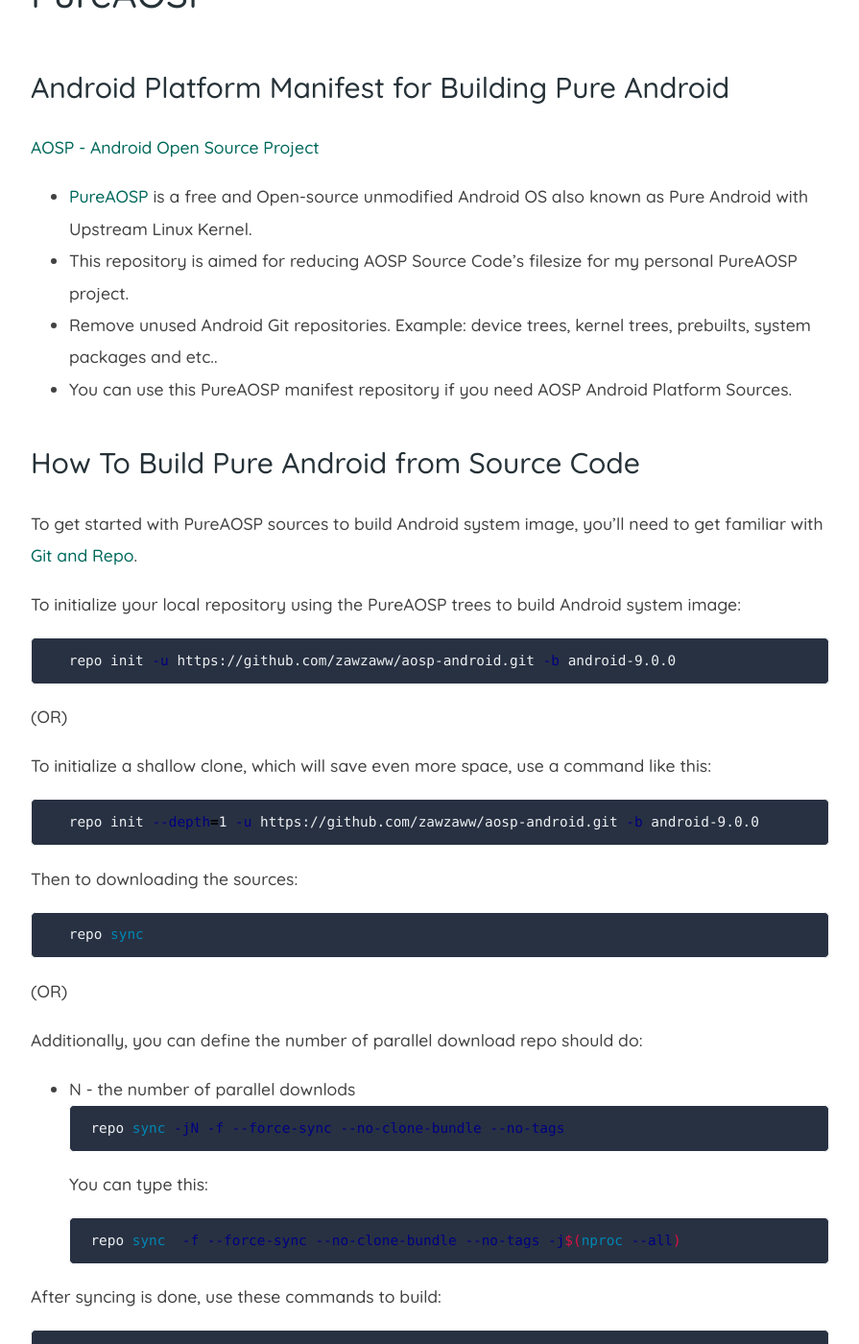
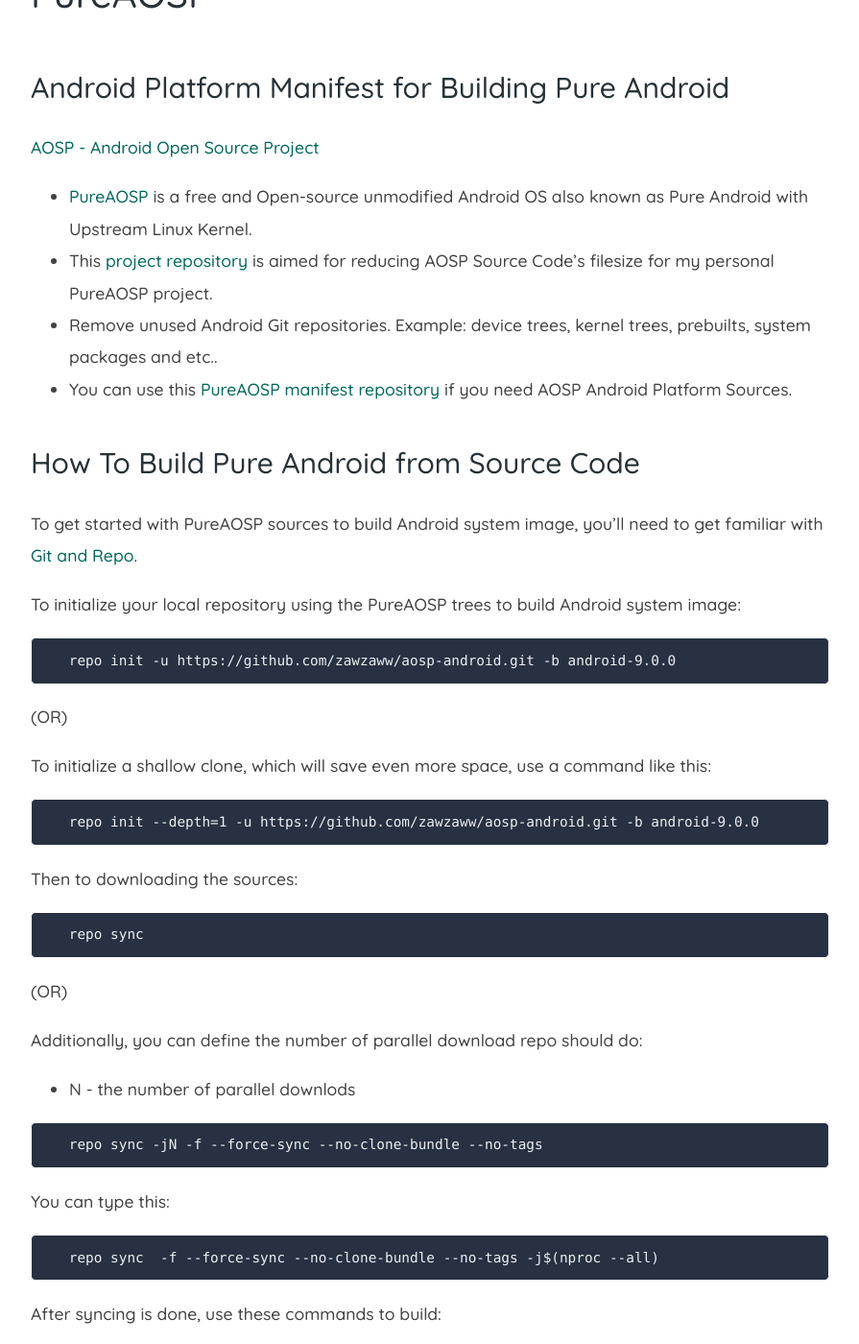
Before and after one commit to zawzaww/zawzaww.github.io, a Jekyll site: the page built from pages/aosp-android.md, in a window 1280 px wide and 1400 px high, scrolled down 440 px. Shown: the whole window at 96% size, without its empty margins (192-1087 px from the left). Built offline with Jekyll 4.4.1, drawn with Linux system fonts in a browser that asks for light colours; some of the changed text lies outside the part shown.

Commit message:
pages: aosp-android: Fix various markdown formats
Signed-off-by: Zaw Zaw <zawzthein@outlook.com>

````diff
--- a/pages/aosp-android.md
+++ b/pages/aosp-android.md
@@ -10,28 +10,31 @@
 
 [AOSP - Android Open Source Project](https://source.android.com)
 - [PureAOSP](https://android.googlesource.com) is a free and Open-source unmodified Android OS also known as Pure Android with Upstream Linux Kernel.
-- This repository is aimed for reducing AOSP Source Code's filesize for my personal PureAOSP project.
+- This [project repository](https://github.com/zawzaww/aosp-android) is aimed for reducing AOSP Source Code's filesize for my personal PureAOSP project.
 - Remove unused Android Git repositories. Example: device trees, kernel trees, prebuilts, system packages and etc..
-- You can use this PureAOSP manifest repository if you need AOSP Android Platform Sources.
+- You can use this [PureAOSP manifest repository](https://github.com/zawzaww/aosp-android) if you need AOSP Android Platform Sources.
 
 ## How To Build Pure Android from Source Code
 To get started with PureAOSP sources to build Android system image, you'll need to get
 familiar with [Git and Repo](https://source.android.com/setup/build/downloading#installing-repo).
 
 To initialize your local repository using the PureAOSP trees to build Android system image:
-```bash
+
+```
    repo init -u https://github.com/zawzaww/aosp-android.git -b android-9.0.0
 ```
 
 (OR)
 
 To initialize a shallow clone, which will save even more space, use a command like this:
-```bash
+
+```
    repo init --depth=1 -u https://github.com/zawzaww/aosp-android.git -b android-9.0.0
 ```
 
 Then to downloading the sources:
-```bash
+
+```
    repo sync
 ```
 
@@ -39,16 +42,20 @@
 
 Additionally, you can define the number of parallel download repo should do:
 - N - the number of parallel downlods
-```bash
+
+```
    repo sync -jN -f --force-sync --no-clone-bundle --no-tags
 ```
+
 You can type this:
-```bash
+
+```
    repo sync  -f --force-sync --no-clone-bundle --no-tags -j$(nproc --all)
 ```
 
 After syncing is done, use these commands to build:
-```bash
+
+```
 cd <source-dir>
 
 . build/envsetup.sh
````
